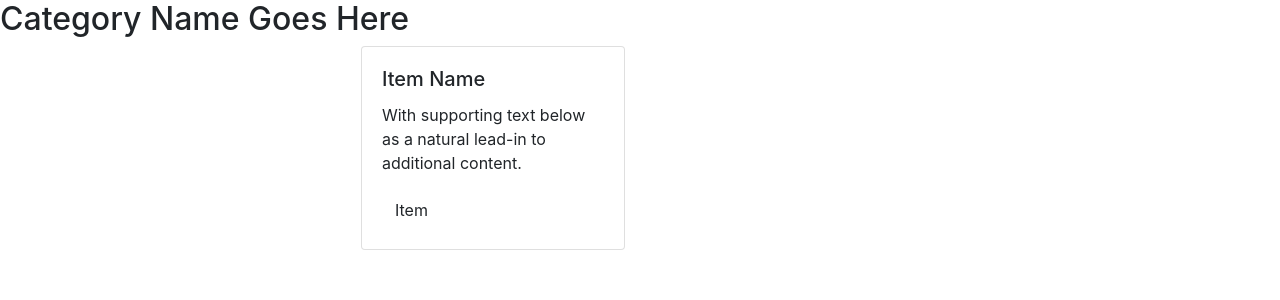
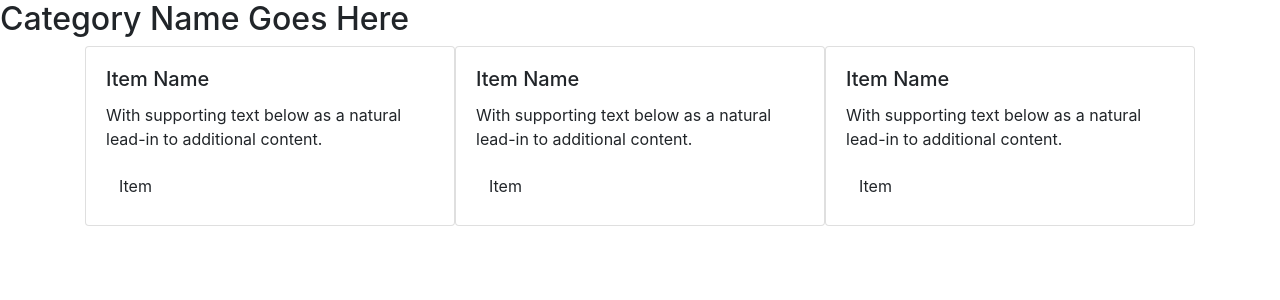
Before and after one commit to kristenmoran/Project-3-Frontend, a React (Create React App) app in the folder pathfinderstore/: page /items in a window 1280 px wide. Shown: the top 300 px of the page. Built offline with nearby package versions, Linux system fonts and the light colour scheme.

Commit message:
added styling

```diff
--- a/pathfinderstore/src/components/CategoryPage/CategoryPage.js
+++ b/pathfinderstore/src/components/CategoryPage/CategoryPage.js
@@ -2,6 +2,8 @@ import React from 'react';
 import { Link } from 'react-router-dom';
 import Header from '../Header/Header';
 import Container from 'react-bootstrap/Container';
+import Row from 'react-bootstrap/Row';
+import Col from 'react-bootstrap/Col';
 
 function CategoryPage() {
 	return (
@@ -9,8 +11,8 @@ function CategoryPage() {
 			<Header />
 			<h2>Category Name Goes Here</h2>
 			<Container className='container-fluid d-flex justify-content-center'>
-				<div class='row'>
-					<div class='col-sm-6'>
+				<Row class='row'>
+					<Col class='col-sm-12'>
 						<div class='card'>
 							<div class='card-body'>
 								<h5 class='card-title'>Item Name</h5>
@@ -23,8 +25,40 @@ function CategoryPage() {
 								</Link>
 							</div>
 						</div>
-					</div>
-				</div>
+					</Col>
+				</Row>
+				<Row class='row'>
+					<Col class='col-sm-12'>
+						<div class='card'>
+							<div class='card-body'>
+								<h5 class='card-title'>Item Name</h5>
+								<p class='card-text'>
+									With supporting text below as a natural lead-in to additional
+									content.
+								</p>
+								<Link to={`/item`} className='item btn stretched-link'>
+									Item
+								</Link>
+							</div>
+						</div>
+					</Col>
+				</Row>
+				<Row class='row'>
+					<Col class='col-sm-12'>
+						<div class='card'>
+							<div class='card-body'>
+								<h5 class='card-title'>Item Name</h5>
+								<p class='card-text'>
+									With supporting text below as a natural lead-in to additional
+									content.
+								</p>
+								<Link to={`/item`} className='item btn stretched-link'>
+									Item
+								</Link>
+							</div>
+						</div>
+					</Col>
+				</Row>
 			</Container>
 		</div>
 	);
```
